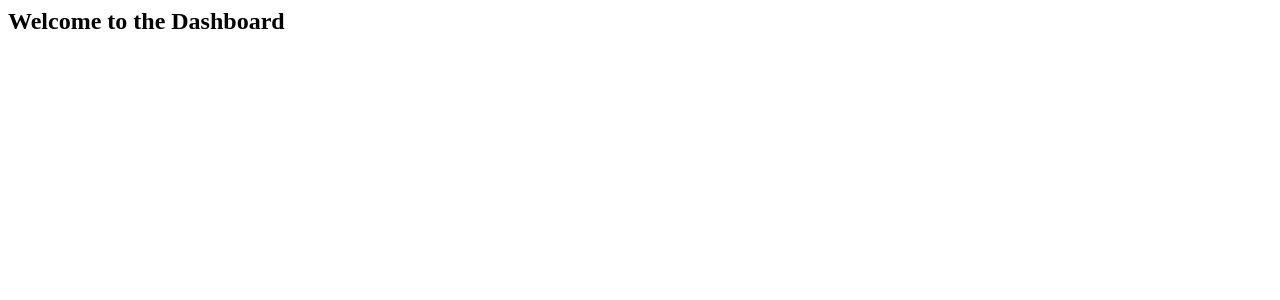
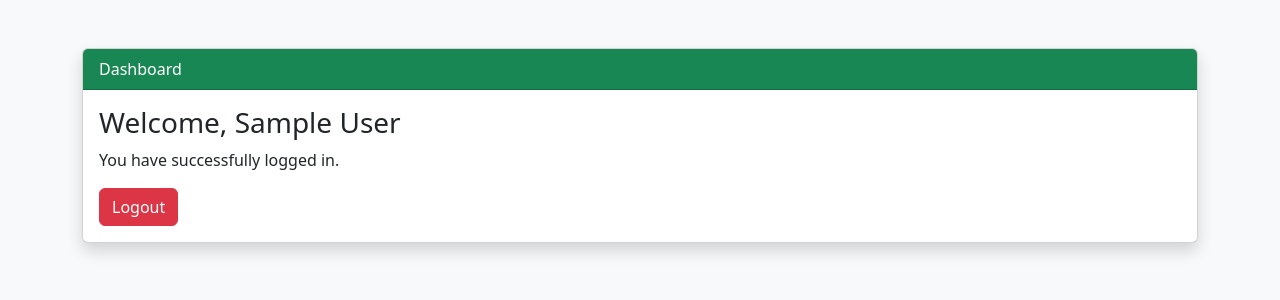
Before and after one commit to HIROK-JYOTI/employee-management-system-php, a PHP site: page /employee-management-system/dashboard/index.php in a window 1280 px wide. Shown: the top 300 px of the page. Run offline with PHP 8.4, Linux system fonts and the light colour scheme; the visitor is signed in with stand-in values (Sample User, id 1).

Commit message:
Add dashboard protection and logout functionality

```diff
--- a/auth/login-process.php
+++ b/auth/login-process.php
@@ -2,9 +2,9 @@
 
 <?php
 
-session_start();
 require_once "../config/config.php";
 require_once "../config/database.php";
+require_once "../helpers/session.php";
 
 if ($_SERVER['REQUEST_METHOD'] !== 'POST') {
     header("Location: login.php");
--- a/dashboard/index.php
+++ b/dashboard/index.php
@@ -1,4 +1,37 @@
 <?php
 
-echo "<h2>Welcome to the Dashboard</h2>";
+require_once "../helpers/auth.php";
+require_once "../helpers/session.php";
+require_once "../includes/header.php";
 ?>
+
+<div class="container mt-5">
+
+    <div class="card shadow">
+
+        <div class="card-header bg-success text-white">
+            Dashboard
+        </div>
+
+        <div class="card-body">
+
+            <h3>Welcome,
+                <?= htmlspecialchars($_SESSION['user_name']) ?>
+            </h3>
+
+            <p>
+                You have successfully logged in.
+            </p>
+
+            <a href="../auth/logout.php" class="btn btn-danger">
+                Logout
+            </a>
+
+        </div>
+
+    </div>
+
+</div>
+
+<?php
+require_once "../includes/footer.php";
--- /dev/null
+++ b/helpers/auth.php
@@ -0,0 +1,10 @@
+<?php
+
+require_once __DIR__ . '/session.php';
+
+if (!isset($_SESSION['user_id'])) {
+
+    header("Location: ../auth/login.php");
+
+    exit;
+}
--- /dev/null
+++ b/helpers/session.php
@@ -0,0 +1,5 @@
+<?php
+
+if (session_status() === PHP_SESSION_NONE) {
+    session_start();
+}
```
Also changed, not shown: auth/logout.php (added, +23 -0 lines).
